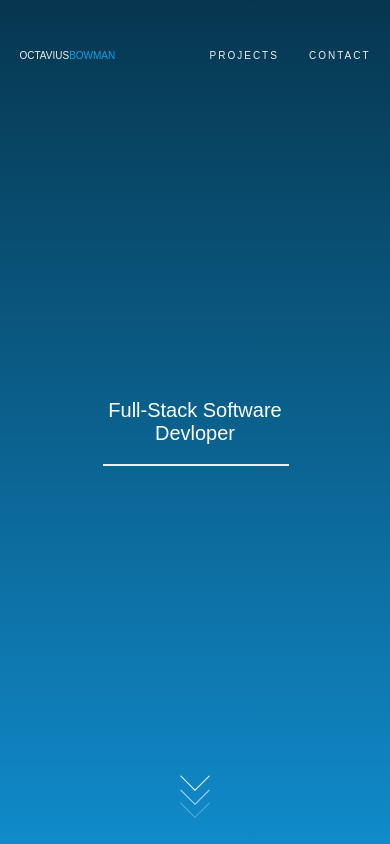
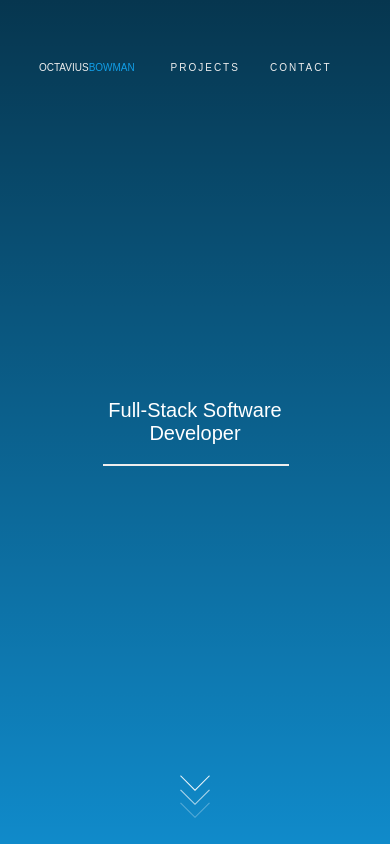
Before and after one commit to OctaviusBowman/GithubPortfolio, a website: page dist/index.html in a window 390 px wide. Shown: the top 844 px of the page. Drawn offline with Linux system fonts and the light colour scheme.

Commit message:
Refactoring

```diff
--- a/dist/index.html
+++ b/dist/index.html
@@ -14,13 +14,14 @@
     <div class=landing id=Landing>
         <nav class="container">
             <h1 class="brand"><a href="index.html">Octavius<span>Bowman</span></a></h1>
-            <ul>
+            <ul class="brand-pt2">
                 <li><a href="#Projects">Projects</a></li>
                 <li><a href="#Contact">Contact</a></li>
             </ul>
         </nav>
-        <h1 class="main">Full-Stack Software Devloper</h1>
-        <hr align="center">
+
+        <h1 class="center-text">Full-Stack Software Developer</h1>
+        <hr/>
 
         <a href="#Projects">
             <div class="arrow">
--- a/dist/stylesheet.css
+++ b/dist/stylesheet.css
@@ -38,24 +38,34 @@ hr {
     ),
     #129ee7 center no-repeat;
   background-size: cover;
+  display: flex;
 }
 
 .container {
-  max-width: 125rem;
-  width: 90%;
-  margin: 0 auto;
+  /* max-width: 125rem; */
+  width: 100vw;
+  margin-bottom: 88vh;
+  justify-content: center;
+  display: flex;
 }
 
 .brand {
   font-size: 3rem;
   font-weight: 300;
+  flex-grow: 1;
+  margin-left: 10vw;
 }
 
 .brand span {
   color: #129ee7;
 }
 
-.main {
+.brand-pt2 {
+  margin-right: 10vw;
+}
+
+.center-text {
+  flex-wrap: wrap;
   position: absolute;
   left: 50%;
   top: 50%;
@@ -63,6 +73,9 @@ hr {
   text-align: center;
   font-size: 3.4rem;
   font-weight: normal;
+  margin: auto;
+  justify-content: center;
+  flex-wrap: wrap;
   color: white;
 }
 
@@ -255,18 +268,20 @@ nav ul li a:hover::after {
   .brand {
     font-size: 1rem;
   }
-
+  .brand-pt2 {
+    margin-right: 5vw;
+  }
   nav {
     font-size: 1rem;
   }
 
-  .main {
+  .center-text {
     font-size: 2rem;
   }
   .container {
     max-width: 120rem;
     width: 90%;
-    margin: 0 auto;
+    margin-bottom: 90vh;
   }
   hr {
     top: 55%;
@@ -312,6 +327,9 @@ nav ul li a:hover::after {
     flex-basis: 60%;
     border-radius: 0px 0px 15px 15px;
   }
+  .arrow{
+
+  }
 }
 
 @media (max-width: 329px) {
```
